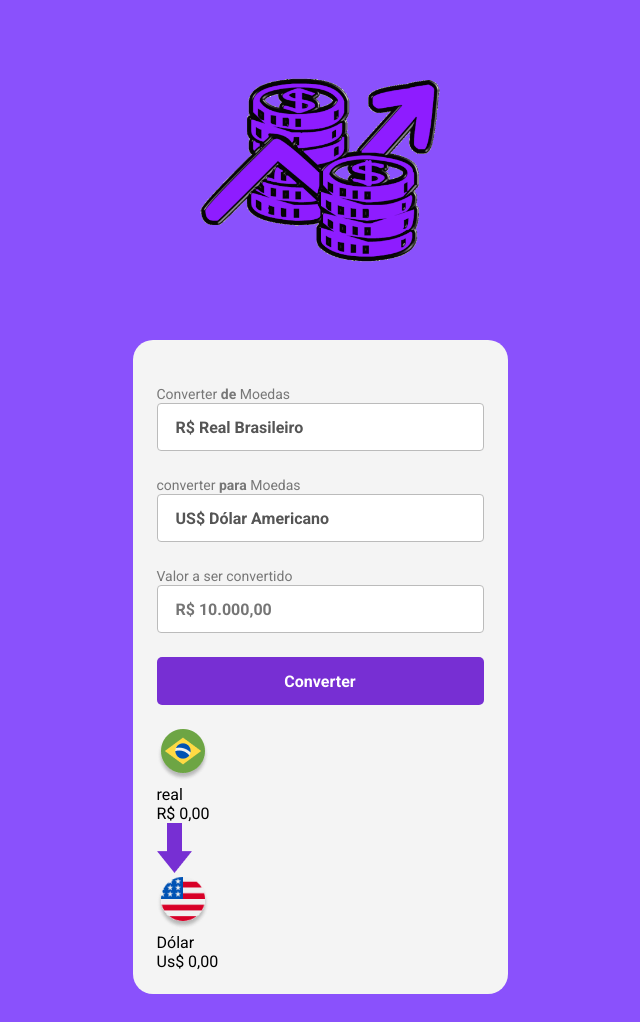
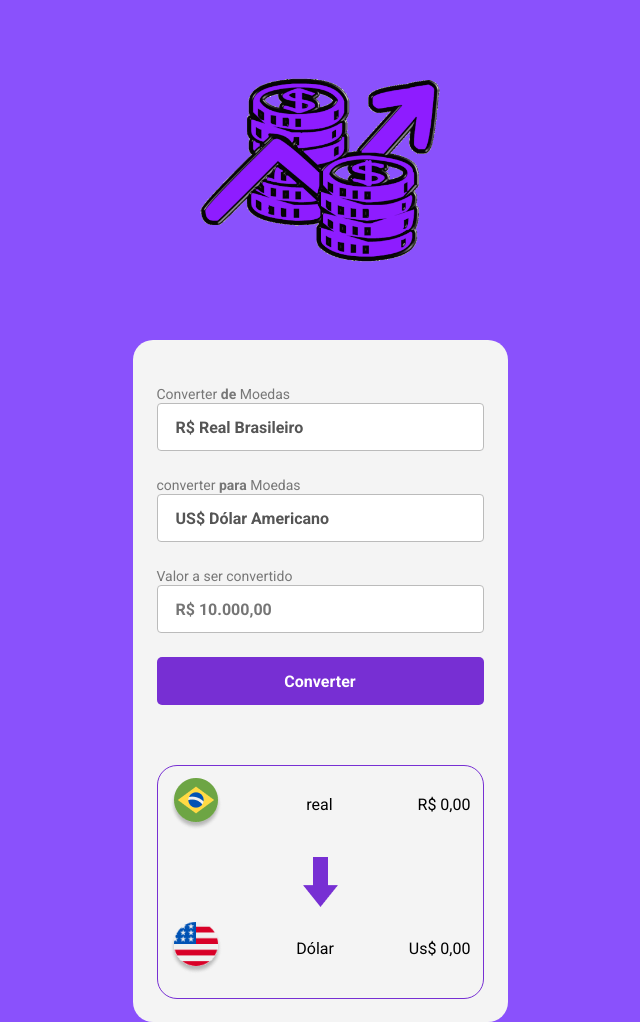
Before and after one commit to DanielMachado-web/PROJETO-MOEDAS-CONVERSOR, a plain HTML site: page index.html in a window 1280 px wide. Shown: the whole page, without its empty margins (320-960 px from the left). Before the commit the page ends 994 px from the top, so only its background shows below. Drawn offline with Linux system fonts and the light colour scheme.

Commit message:
alteracao html

```diff
--- a/index.html
+++ b/index.html
@@ -47,16 +47,16 @@
         <button>Converter</button>
 
         <section>
-            <div>
+            <div class="resultado">
                 <img src="./assets/real.png" alt="logo-moeda-a-converter" class="moeda">
                 <p>real</p>
                 <p>R$ 0,00</p>
             </div>
 
 
-            <img src="./assets/setaprabaixo.png" alt="seta de conversão" class="seta">
+            <img class="seta-img" src="./assets/setaprabaixo.png" alt="seta de conversão">
 
-            <div>
+            <div class="resultado">
                 <img src="./assets/dolar.png" alt="logo-moeda-a-convertida" class="moeda">
                 <p>Dólar</p>
                 <p>Us$ 0,00</p>
--- a/styles.css
+++ b/styles.css
@@ -67,3 +67,27 @@ button:hover {
 button:active {
     opacity: 0.6;
 }
+
+section{
+    border: 1px solid #772FD3;
+    border-radius: 20px;
+    padding: 12px;
+    margin-top: 36px;
+
+    display: flex;
+    flex-direction: column;
+    align-items: center;
+}
+
+.seta-img {
+
+    margin: 15px 0px;
+}
+
+.resultado{
+    width: 100%;
+    display: flex;
+    align-items: center;
+    justify-content: space-between;
+    margin-bottom: 12px;
+}
```
